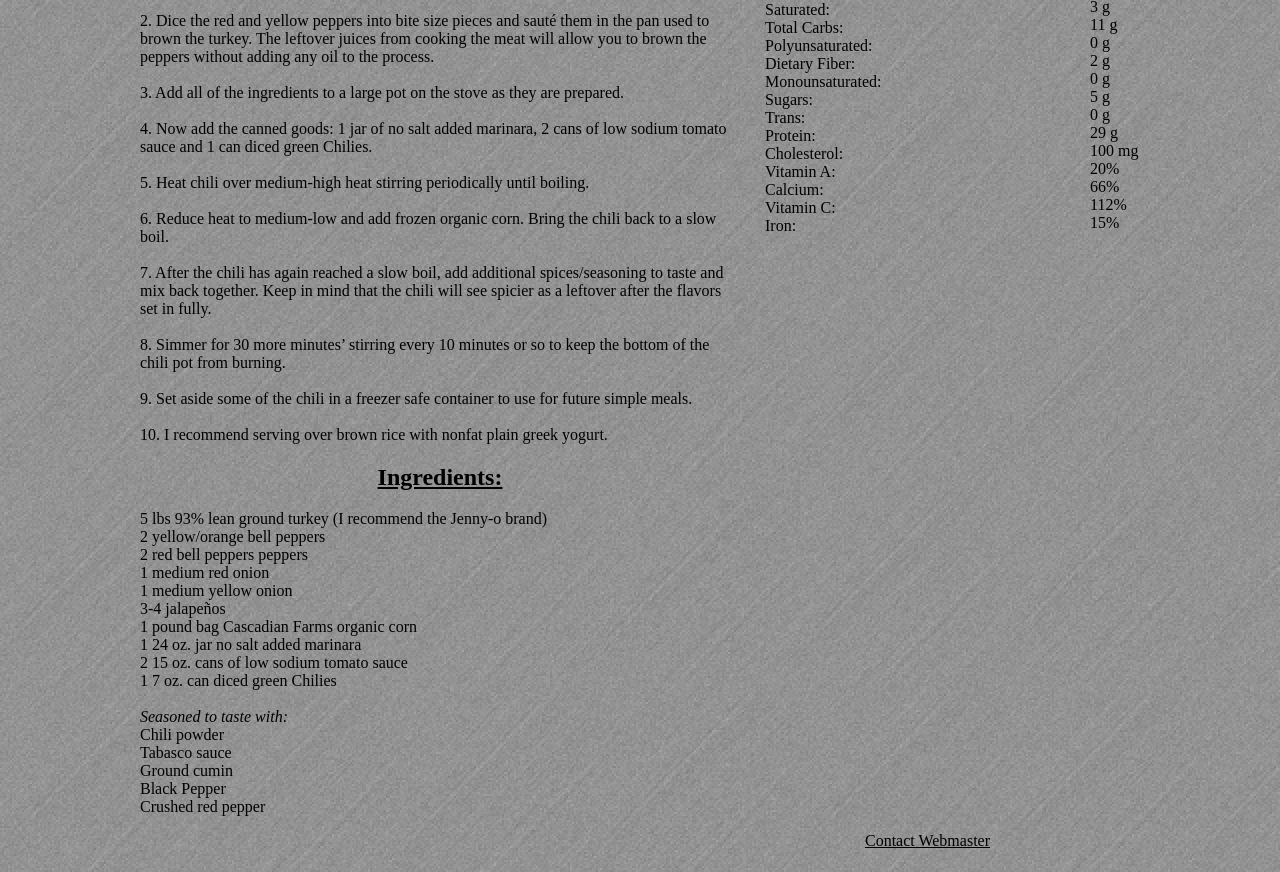
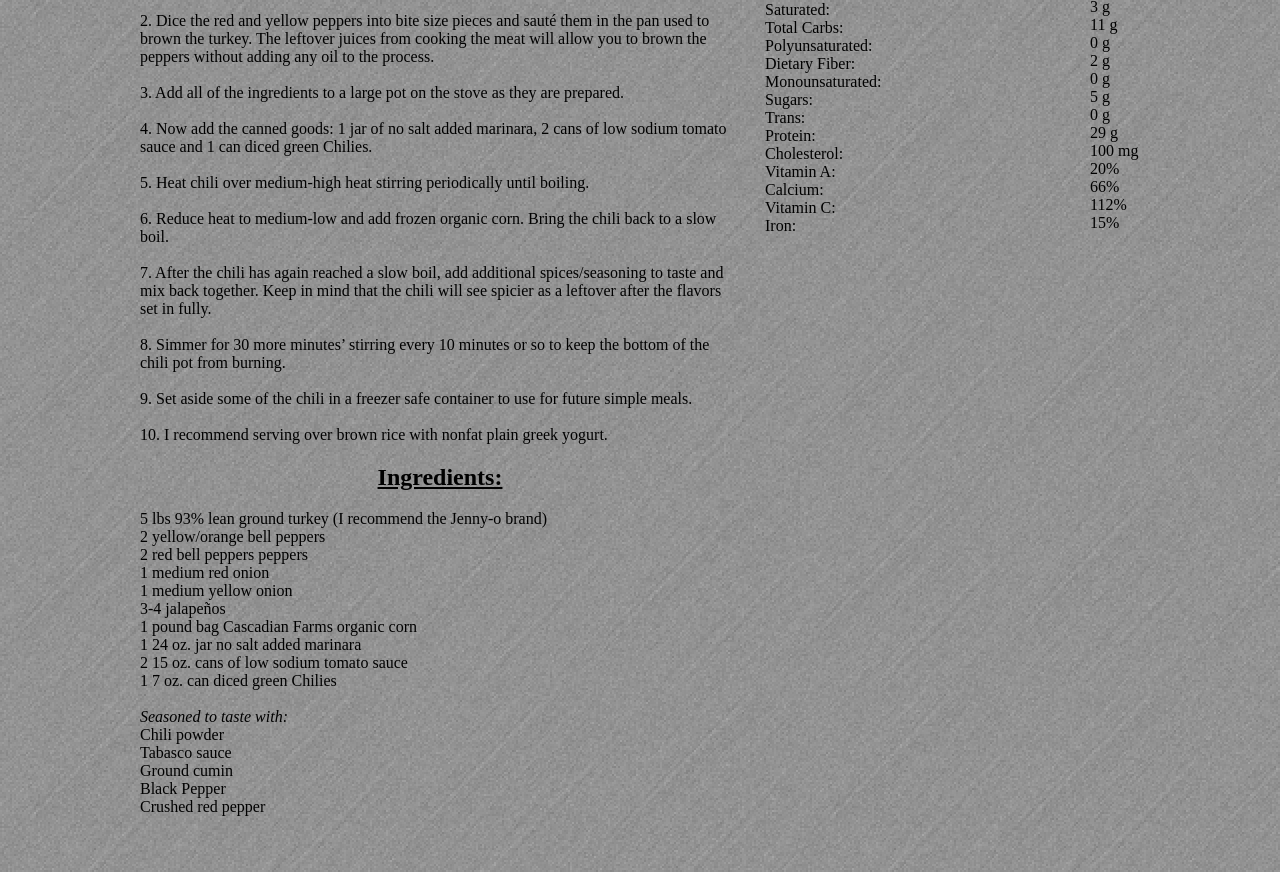
Before and after one commit to TimParrish/legacy_website, a plain HTML site: page html/cooking.html in a window 1280 px wide. Shown: the part 710-1582 px from the top of the page. Drawn offline with Linux system fonts and the light colour scheme; a web font is replaced by a local one.

Commit message:
Remove email link, keep footer structure

```diff
--- a/html/cooking.html
+++ b/html/cooking.html
@@ -120,7 +120,7 @@
 
 
   		<div id="footer">
-  		 	<a href="mailto:admin@timothyparrish.com">Contact Webmaster</a>
+  		 	<!-- <a href="mailto:admin@timothyparrish.com">Contact Webmaster</a> -->
   		</div>
 
 	</body>
```
Also changed, not shown: html/montana.html (+3 -3 lines), html/photos.html (+1 -1 lines), index.html (+1 -1 lines).
